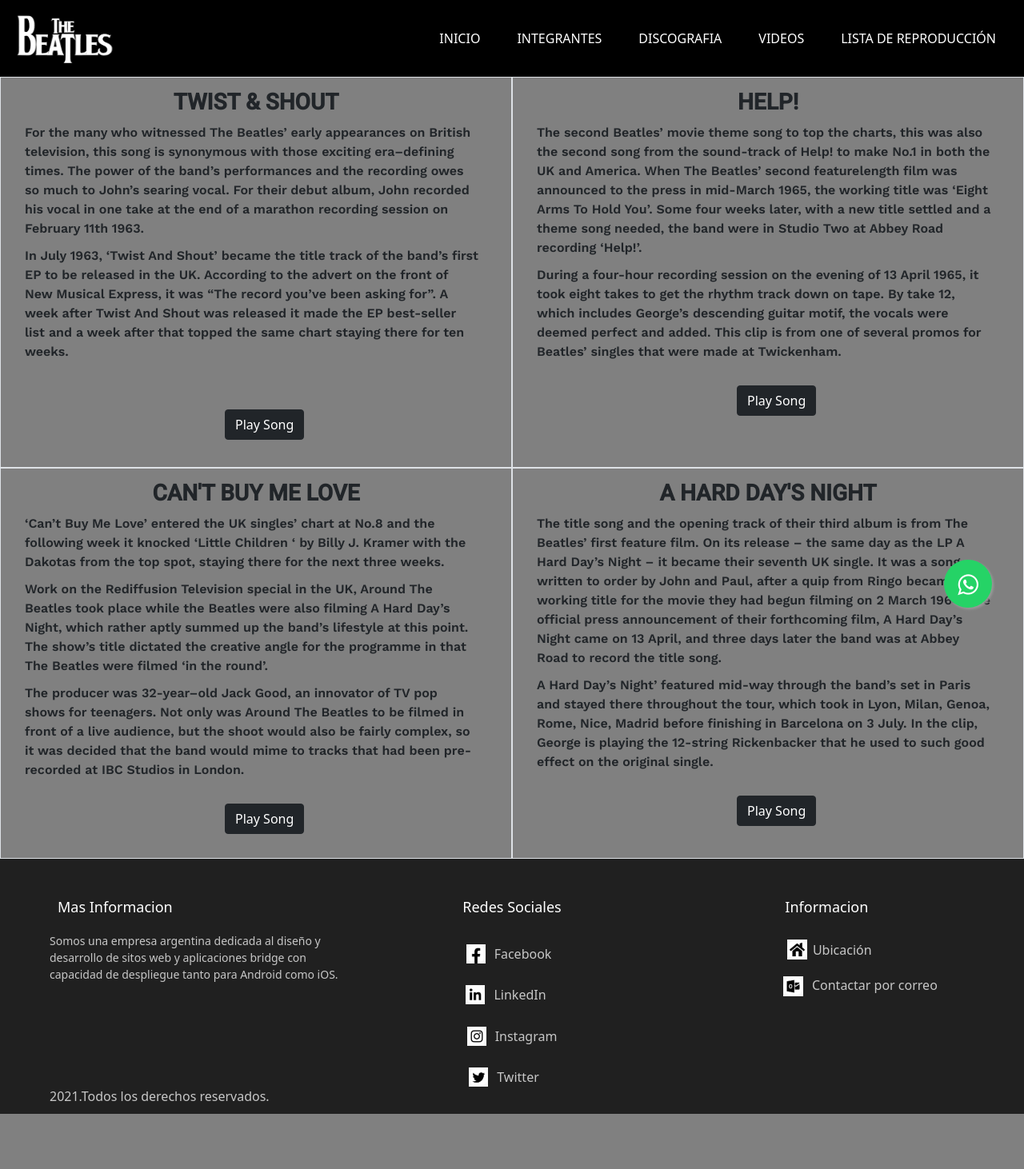
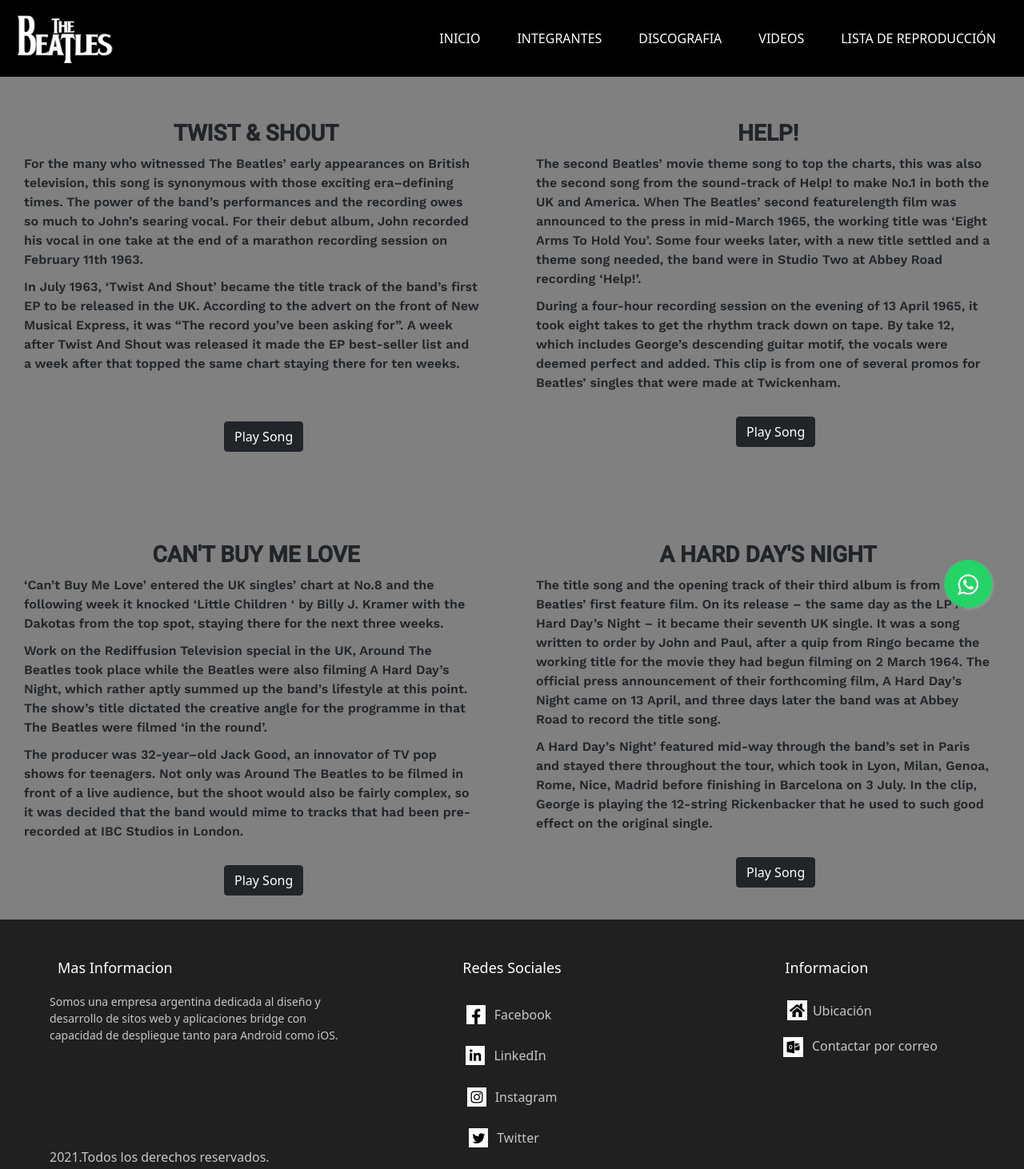
Before and after one commit to ricardofornetti/Entrega-Final-II, a website: page paginas/videos.html in a window 1280 px wide. Shown: the whole page at 80% size. Before the commit the page ends 1393 px from the top, so only its background shows below. Drawn offline with nearby package versions, Linux system fonts and the light colour scheme.

Commit message:
mas cambios

```diff
--- a/paginas/videos.html
+++ b/paginas/videos.html
@@ -75,7 +75,7 @@
 <!-- INICIO SECCIÓN VIDEOS-->
 
 <div class="grid-videos">
-  <div class="div1 border">
+  <div class="div1">
     <figcaption class="tiulo-video">Twist & Shout</figcaption>
     <div>
       <article class="articulo1">
@@ -99,7 +99,7 @@
       <a class="btn btn-secondary btn-dark btn-link" href="https://youtu.be/t5OF_3h6WVE"role="button" target="blank">Play Song</a>
     </div>
   </div>
-  <div class="div2 div1 border">
+  <div class="div2 div1">
     <figcaption class="tiulo-video">Help!</figcaption>
     <div>
       <article class="articulo1">
@@ -125,7 +125,7 @@
       <a class="btn btn-secondary btn-dark btn-link" href="https://youtu.be/2Q_ZzBGPdqE"role="button" target="blank">Play Song</a>
     </div>
   </div>
-  <div class="div3 div1 border">
+  <div class="div3 div1">
     <figcaption class="tiulo-video">Can't Buy Me Love</figcaption>
     <div>
       <article class="articulo1">
@@ -152,7 +152,7 @@
         <a class="btn btn-secondary btn-dark btn-link" href="https://youtu.be/srwxJUXPHvE"role="button" target="blank">Play Song</a>
       </div>
   </div>
-  <div class="div4 div1 border">
+  <div class="div4 div1">
     <figcaption class="tiulo-video">A Hard Day's Night</figcaption>
     <div>
       <article class="articulo1">
--- a/scss/Componentes/_videos.scss
+++ b/scss/Componentes/_videos.scss
@@ -23,7 +23,7 @@
             text-transform: uppercase;
             text-align:center;
             font-weight: bold;
-            margin-top: 10px;
+            margin-top: 50px;
             font-size: 28px;
         }
         .articulo1{
```
Also changed, not shown: paginas/cantantes.html (+0 -1 lines), scss/Componentes/_integrantes.scss (+2 -15 lines), css/estilo.css.
